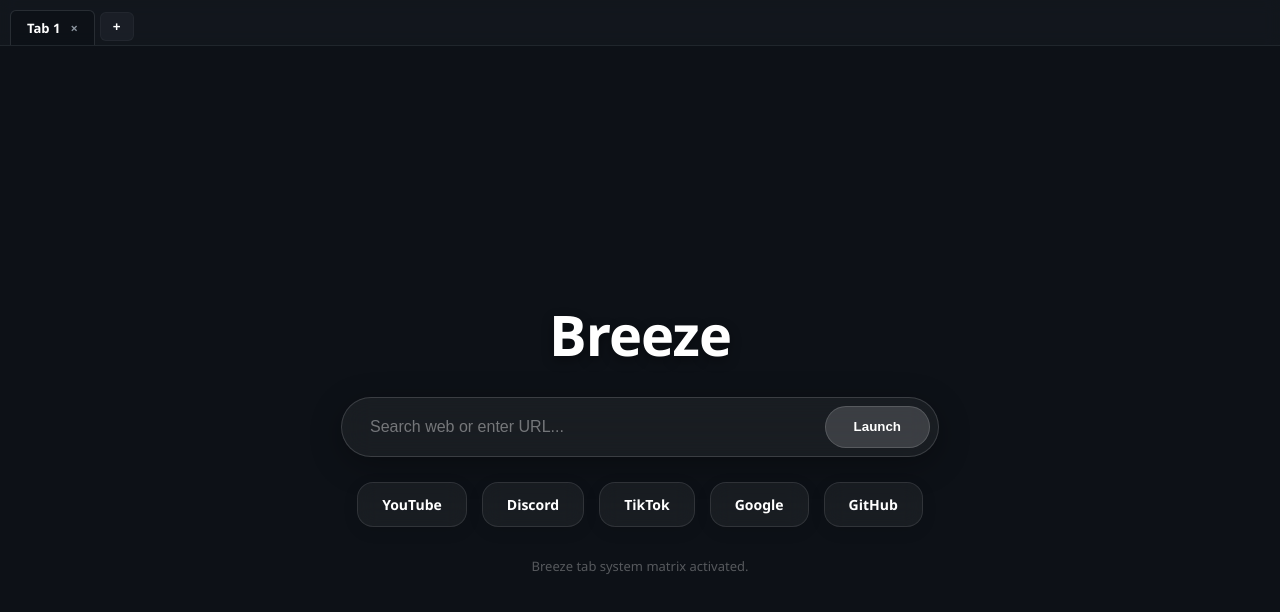
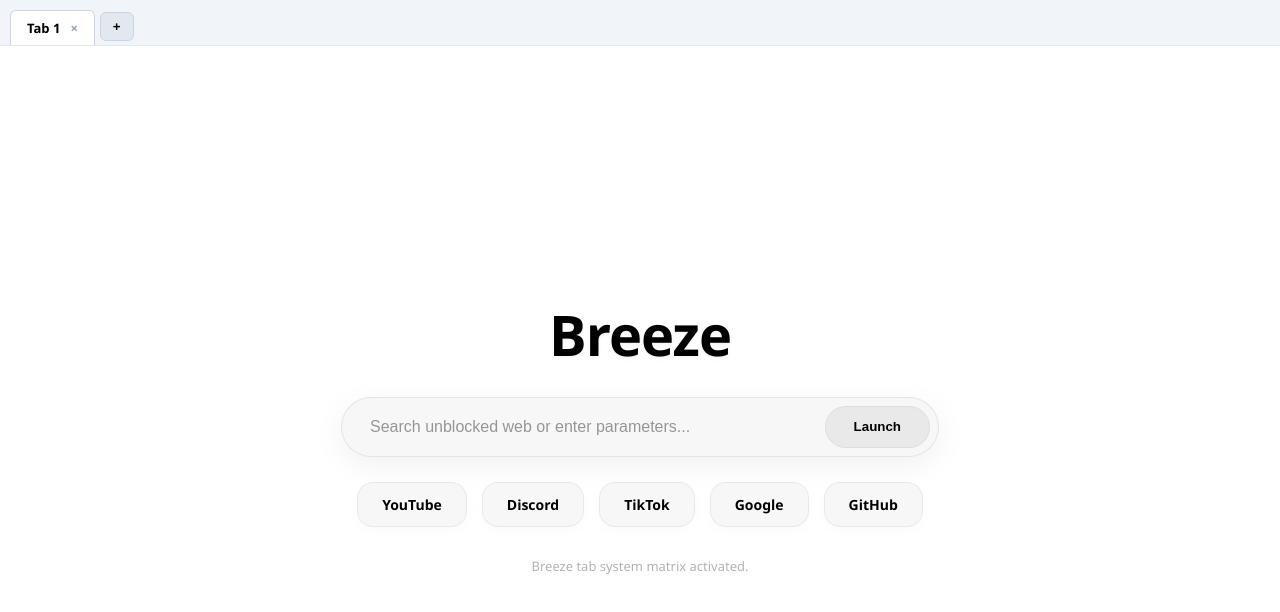
Before and after one commit to MG209/scramjet--browser, a plain HTML site: page index.html in a window 1280 px wide. Drawn offline with Linux system fonts and the light colour scheme.

Commit message:
index.html

```diff
--- a/index.html
+++ b/index.html
@@ -7,8 +7,8 @@
   <style>
     body {
       font-family: 'Segoe UI', Tahoma, Geneva, Verdana, sans-serif;
-      background: #0d1117;
-      color: #ffffff;
+      background: #ffffff;
+      color: #1f2937;
       margin: 0;
       height: 100vh;
       display: flex;
@@ -17,21 +17,19 @@
       background-position: center;
     }
 
-    /* Tab Bar Styling Container */
+    /* Tab Bar Styling Container - White Theme */
     .tab-bar {
       display: flex;
-      background: rgba(22, 27, 34, 0.6);
-      backdrop-filter: blur(8px);
-      -webkit-backdrop-filter: blur(8px);
+      background: #f1f5f9;
       padding: 10px 10px 0 10px;
-      border-bottom: 1px solid rgba(48, 54, 61, 0.5);
+      border-bottom: 1px solid #e2e8f0;
       gap: 5px;
       align-items: flex-end;
     }
 
     .tab {
-      background: rgba(33, 38, 45, 0.5);
-      color: #c9d1d9;
+      background: #e2e8f0;
+      color: #4b5563;
       padding: 8px 16px;
       border-radius: 6px 6px 0 0;
       cursor: pointer;
@@ -39,38 +37,38 @@
       display: flex;
       align-items: center;
       gap: 10px;
-      border: 1px solid rgba(48, 54, 61, 0.4);
+      border: 1px solid #cbd5e1;
       border-bottom: none;
       user-select: none;
     }
 
     .tab.active {
-      background: rgba(13, 17, 23, 0.8);
-      color: #ffffff;
+      background: #ffffff;
+      color: #000000;
       font-weight: bold;
-      border-color: rgba(48, 54, 61, 0.8);
+      border-color: #cbd5e1;
       position: relative;
       z-index: 2;
     }
 
     .close-tab {
       font-weight: bold;
-      color: #8b949e;
+      color: #94a3b8;
       cursor: pointer;
     }
-    .close-tab:hover { color: #f85149; }
+    .close-tab:hover { color: #ef4444; }
 
     .new-tab-btn {
-      background: rgba(33, 38, 45, 0.6);
-      color: white;
-      border: 1px solid rgba(48, 54, 61, 0.4);
+      background: #e2e8f0;
+      color: #000000;
+      border: 1px solid #cbd5e1;
       padding: 6px 12px;
       border-radius: 6px;
       cursor: pointer;
       margin-bottom: 4px;
       font-weight: bold;
     }
-    .new-tab-btn:hover { background: rgba(48, 54, 61, 0.8); }
+    .new-tab-btn:hover { background: #cbd5e1; }
 
     /* Main Container Content Window */
     .content-area {
@@ -85,23 +83,23 @@
     h1 {
       font-size: 3.5rem;
       margin-bottom: 25px;
-      color: #ffffff;
+      color: #000000;
       letter-spacing: -1px;
-      text-shadow: 0 4px 12px rgba(0,0,0,0.4);
+      text-shadow: 0 2px 4px rgba(0,0,0,0.05);
     }
 
-    /* Transparent Panel Box */
+    /* Frosted Transparent Glass Box */
     .box {
       display: flex;
       width: 100%;
       max-width: 580px;
-      background: rgba(255, 255, 255, 0.05);
+      background: rgba(0, 0, 0, 0.03);
       backdrop-filter: blur(15px);
       -webkit-backdrop-filter: blur(15px);
       padding: 8px;
       border-radius: 30px;
-      border: 1px solid rgba(255, 255, 255, 0.15);
-      box-shadow: 0 8px 32px 0 rgba(0, 0, 0, 0.3);
+      border: 1px solid rgba(0, 0, 0, 0.08);
+      box-shadow: 0 8px 32px 0 rgba(0, 0, 0, 0.06);
       margin-bottom: 25px;
     }
 
@@ -109,17 +107,17 @@
       flex: 1;
       border: none;
       background: transparent;
-      color: white;
+      color: #000000;
       padding: 12px 20px;
       font-size: 16px;
       outline: none;
     }
-    input::placeholder { color: rgba(255, 255, 255, 0.4); }
+    input::placeholder { color: rgba(0, 0, 0, 0.4); }
 
     button.launch-btn {
-      background: rgba(255, 255, 255, 0.15);
-      border: 1px solid rgba(255, 255, 255, 0.15);
-      color: white;
+      background: rgba(0, 0, 0, 0.06);
+      border: 1px solid rgba(0, 0, 0, 0.05);
+      color: #000000;
       padding: 12px 28px;
       border-radius: 25px;
       font-weight: bold;
@@ -127,7 +125,7 @@
       transition: background 0.2s, transform 0.1s;
     }
     button.launch-btn:hover {
-      background: rgba(255, 255, 255, 0.3);
+      background: rgba(0, 0, 0, 0.12);
       transform: scale(1.02);
     }
 
@@ -141,28 +139,28 @@
     }
 
     .app-card {
-      background: rgba(255, 255, 255, 0.05);
+      background: rgba(0, 0, 0, 0.03);
       backdrop-filter: blur(10px);
       -webkit-backdrop-filter: blur(10px);
-      border: 1px solid rgba(255, 255, 255, 0.1);
+      border: 1px solid rgba(0, 0, 0, 0.06);
       padding: 12px 24px;
       border-radius: 16px;
-      color: white;
+      color: #000000;
       text-decoration: none;
       font-weight: 600;
       font-size: 14px;
       cursor: pointer;
       transition: background 0.2s, transform 0.2s;
-      box-shadow: 0 4px 15px rgba(0,0,0,0.1);
+      box-shadow: 0 4px 15px rgba(0,0,0,0.02);
     }
 
     .app-card:hover {
-      background: rgba(255, 255, 255, 0.15);
+      background: rgba(0, 0, 0, 0.08);
       transform: translateY(-3px);
-      border-color: rgba(255, 255, 255, 0.25);
+      border-color: rgba(0, 0, 0, 0.12);
     }
 
-    p { color: rgba(255, 255, 255, 0.3); font-size: 13px; margin-top: 30px; }
+    p { color: rgba(0, 0, 0, 0.3); font-size: 13px; margin-top: 30px; }
   </style>
 </head>
 <body>
@@ -180,18 +178,18 @@
 
     <div class="box">
       <form id="gateway-form" style="display: flex; width: 100%;">
-        <input type="text" id="url-field" placeholder="Search web or enter URL..." required autocomplete="off">
+        <input type="text" id="url-field" placeholder="Search unblocked web or enter parameters..." required autocomplete="off">
         <button type="submit" class="launch-btn">Launch</button>
       </form>
     </div>
 
     <!-- Quick Link App Grid -->
     <div class="apps-container">
-      <a class="app-card" onclick="launchApp('https://youtube.com')">YouTube</a>
-      <a class="app-card" onclick="launchApp('https://discord.com')">Discord</a>
-      <a class="app-card" onclick="launchApp('https://tiktok.com')">TikTok</a>
-      <a class="app-card" onclick="launchApp('https://google.com')">Google</a>
-      <a class="app-card" onclick="launchApp('https://github.com')">GitHub</a>
+      <a class="app-card" onclick="launchApp('youtube')">YouTube</a>
+      <a class="app-card" onclick="launchApp('discord')">Discord</a>
+      <a class="app-card" onclick="launchApp('tiktok')">TikTok</a>
+      <a class="app-card" onclick="launchApp('google')">Google</a>
+      <a class="app-card" onclick="launchApp('github')">GitHub</a>
     </div>
 
     <p>Breeze tab system matrix activated.</p>
@@ -216,9 +214,7 @@
       document.getElementById('url-field').value = '';
     }
 
-    function switchTab(tabElement) {
-      setActiveTab(tabElement);
-    }
+    function switchTab(tabElement) { setActiveTab(tabElement); }
 
     function setActiveTab(tabElement) {
       document.querySelectorAll('.tab').forEach(t => t.classList.remove('active'));
@@ -240,34 +236,24 @@
       tabElement.remove();
     }
 
-    // Handles the unblocking gateway loop
-    function processRequest(destinationUrl) {
+    function processRequest(query) {
       const activeTab = document.querySelector('.tab.active .tab-title');
       if (activeTab) {
-        let cleanName = destinationUrl.replace(/^(https?:\/\/)?(www\.)?/, '');
-        activeTab.innerText = cleanName.length > 10 ? cleanName.substring(0, 10) + '...' : cleanName;
+        activeTab.innerText = query.length > 10 ? query.substring(0, 10) + '...' : query;
       }
 
-      if (!destinationUrl.includes('.') || destinationUrl.includes(' ')) {
-        destinationUrl = 'https://google.com/search?q=' + encodeURIComponent(destinationUrl);
-      } else if (!/^https?:\/\//i.test(destinationUrl)) {
-        destinationUrl = 'https://' + destinationUrl;
-      }
-
-      const encoded = btoa(destinationUrl).replace(/\+/g, '-').replace(/\//g, '_').replace(/=+$/, '');
-      window.location.href = "https://tachyons.xyz" + encoded;
+      let cleanQuery = query.replace(/^(https?:\/\/)?(www\.)?/, '').replace(/\.(com|org|net|edu|xyz|dev)$/i, '');
+      window.location.href = "https://duckduckgo.com" + encodeURIComponent(cleanQuery);
     }
 
-    // Input Form Submission Handler
     document.getElementById('gateway-form').onsubmit = (e) => {
       e.preventDefault();
       const query = document.getElementById('url-field').value.trim();
       processRequest(query);
     };
 
-    // Quick App Button Click Handler
-    function launchApp(appUrl) {
-      processRequest(appUrl);
+    function launchApp(appName) {
+      processRequest(appName);
     }
   </script>
 
```
